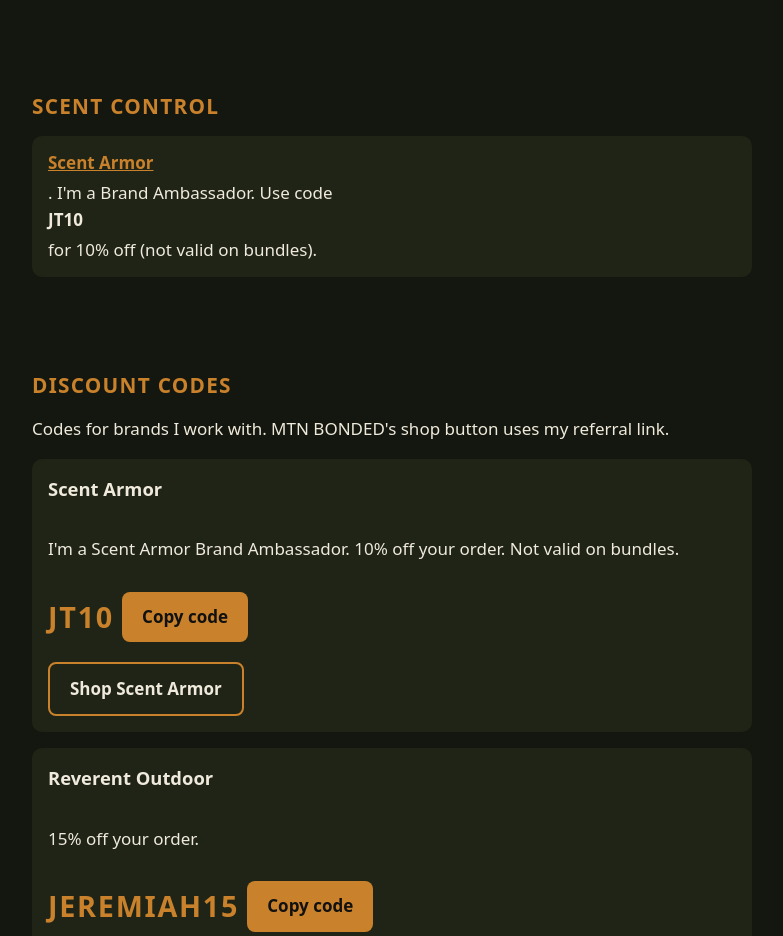
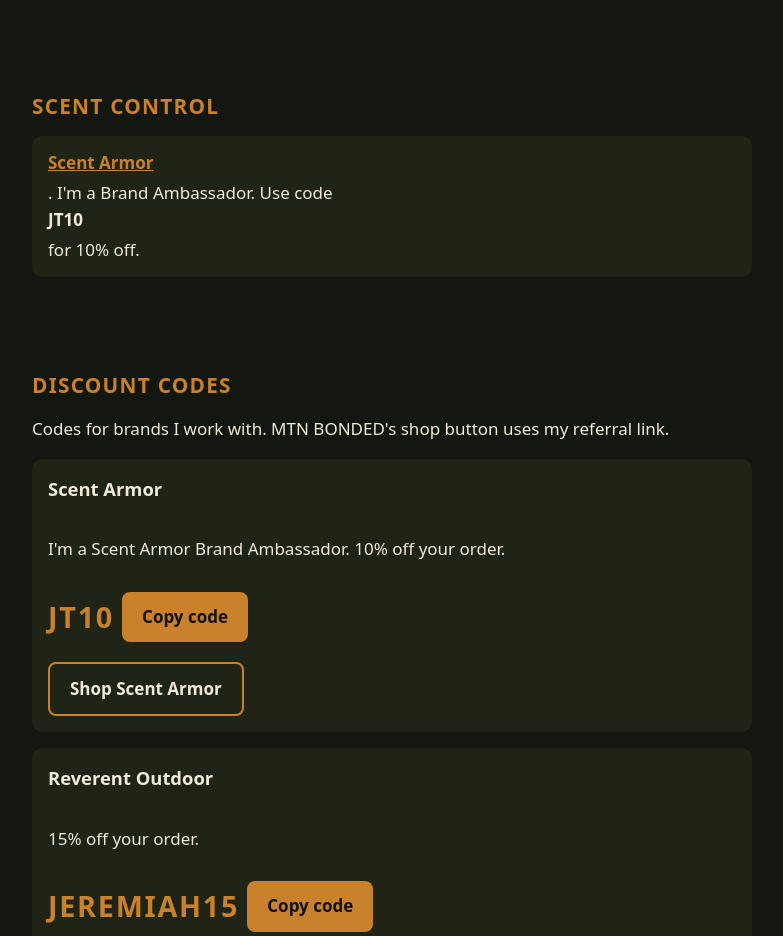
Before and after one commit to jeremiahtownsend50-ui/swsf-site, a plain HTML site: page gear.html in a window 1280 px wide. Shown: the part 6863-7799 px from the top of the page, without its empty margins (248-1031 px from the left). Drawn offline with Linux system fonts and the light colour scheme.

Commit message:
Scent Armor: JT10 for 10% off, drop bundle note

```diff
--- a/gear.html
+++ b/gear.html
@@ -136,7 +136,7 @@
 
 <section id="scent"><h2>Scent Control</h2>
 <ul class="gear-list">
-<li><strong><a href="https://scentarmor.com">Scent Armor</a></strong>. I'm a Brand Ambassador. Use code <strong>JT10</strong> for 10% off (not valid on bundles).</li>
+<li><strong><a href="https://scentarmor.com">Scent Armor</a></strong>. I'm a Brand Ambassador. Use code <strong>JT10</strong> for 10% off.</li>
 </ul>
 </section>
 
@@ -145,7 +145,7 @@
 <div class="grid codes">
 <div class="box code-card">
 <h3>Scent Armor</h3>
-<p>I'm a Scent Armor Brand Ambassador. 10% off your order. Not valid on bundles.</p>
+<p>I'm a Scent Armor Brand Ambassador. 10% off your order.</p>
 <div class="code-row">
 <div class="code">JT10</div>
 <button type="button" class="btn" data-code="JT10">Copy code</button>
```
Also changed, not shown: index.html (+1 -1 lines), sponsors.html (+1 -1 lines).
